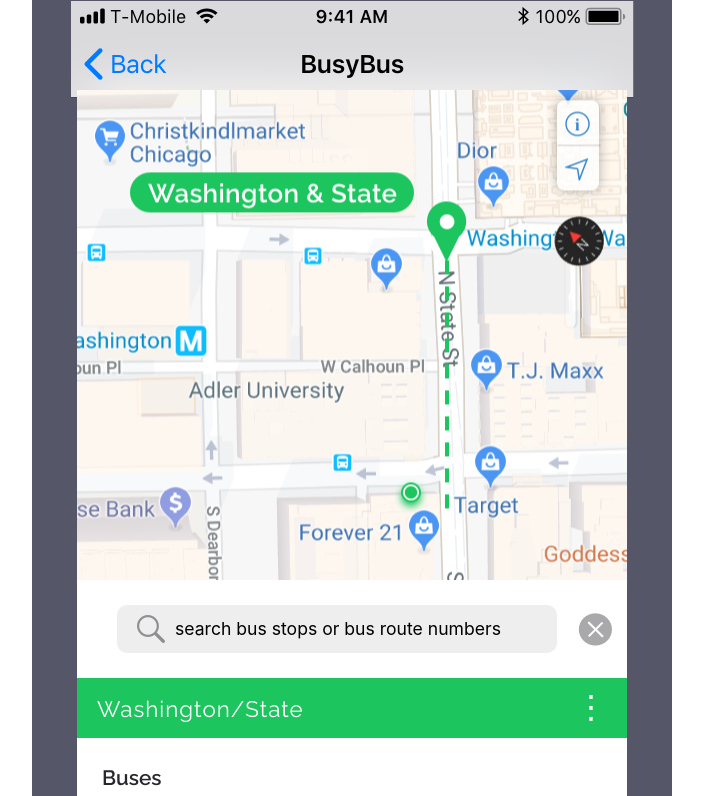
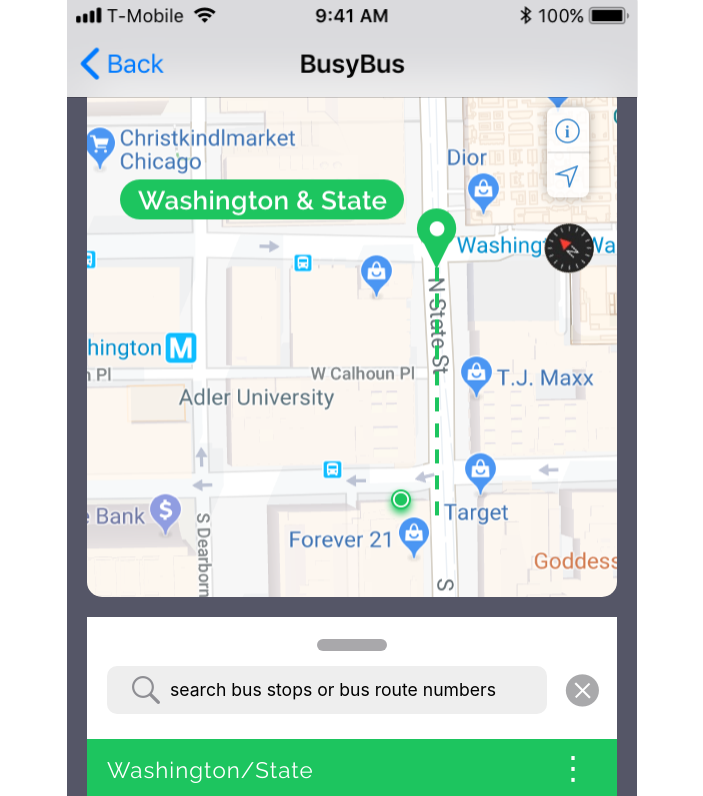
Before and after one commit to eunicejson/FrontendChallenge, a plain HTML site: page 060418_FrontendChallenge/index.html in a window 1280 px wide. Shown: the top 796 px of the page, without its empty margins (288-991 px from the left). Drawn offline with Linux system fonts and the light colour scheme.

Commit message:
060418_FrontendChallenge_v2

```diff
--- a/060418_FrontendChallenge/css/styles.css
+++ b/060418_FrontendChallenge/css/styles.css
@@ -5,55 +5,69 @@
 body {
   background-color: #fff;
   font-size: 16px;
-
 }
 
 .container {
-  width: 50%;
-  height: auto;
+  width: 570px;
   margin: 0 auto;
   background-color: #555667;
 }
 
+.inner-container {
+  width: 530px;
+  margin: 0 auto;
+  padding-bottom: 25px;
+}
+
 .header {
   margin: 0 auto;
-  width: 573px;
+  width: 571px;
+  position: relative;
 }
 
-.navigation_bar{
+.navigation_bar {
   width: 100%;
-  min-height: 100px;
-  background-image: url("../images/navigation_bar.png");
-  object-fit: cover;
-  background-repeat: no-repeat;
-  background-position: 50% 50%;
-  margin: 0 auto;
 }
 
 .map {
   margin: 0 auto;
   background-image: url("../images/map_image.png");
   min-height: 500px;
-  width: 550px;
   object-fit: cover;
   background-repeat: no-repeat;
   background-position: 100% 20%;
-  margin-top: -10px;
+  border-bottom-left-radius: 15px;
+  border-bottom-right-radius: 15px;
+  z-index: -1;
+  margin-top: -5px;
+
 }
 
 .app_background {
   background-color: #fff;
-  width: 550px;
   margin: 0 auto;
   padding-top: 25px;
-  height: 1250px;
-  margin-top: -10px;
+  margin-top: 20px;
+}
+
+.grey_button {
+  height:12px;
+  width: 70px;
+  border-radius: 20px;
+  background-color: #29272D;
+  opacity: 0.4;
+  margin: 0 auto;
+  margin-top: -3px;
+  margin-bottom: 15px;
+
 }
 
 .search_section {
   min-height: 40px;
   margin: 0 auto;
 }
+
+
 
 .search_section p {
   width: 440px;
@@ -62,15 +76,14 @@ body {
   padding: 15px;
   background-color: #eeeeee;
   border-radius: 10px;
-  margin: 0 auto;
-  margin-left: 40px;
+  margin-left: 20px;
 }
 
 .search_icon {
   display: inline-block;
   float: left;
   margin-top: 10px;
-  margin-left: 60px;
+  margin-left: 45px;
   padding-right: 10px;
 }
 
@@ -78,11 +91,10 @@ body {
   display: inline-block;
   float: right;
   margin-top: -40px;
-  margin-right: 15px;
+  margin-right: 18px;
 }
 
 .washington_state {
-  width: 550px;
   display: block;
   background-color: #1DC55F;
   padding: 20px;
@@ -102,7 +114,7 @@ body {
   color: #fff;
   font-size: 2em;
   transform: translate(-803%, -803%) rotate(180deg);
-  margin: 230px 0 0 510px;
+  margin: 230px 0 0 489px;
 }
 
 .bus_list h3 {
@@ -161,7 +173,6 @@ h4 {
 }
 
 .out_of_service {
-  border: 1px solid #6699ff;
   min-height: 50px;
   margin-top: -10px;
   display: inline;
@@ -176,3 +187,7 @@ h4 {
   margin-top: 52px;
 
 }
+
+.special {
+  border: none !important;
+}
--- a/060418_FrontendChallenge/index.html
+++ b/060418_FrontendChallenge/index.html
@@ -1,5 +1,6 @@
 <!DOCTYPE html>
 <html>
+
 <head>
   <meta charset="utf-8">
   <meta name="viewport" content="width=device-width, initial-scale=1">
@@ -12,18 +13,23 @@
 <body>
   <div class="container">
     <div class="header">
-        <div class="navigation_bar">
-        </div>
+      <img class="navigation_bar" src="images/navigation_bar.png" />
     </div>
 
-      <div class="map">
-      </div>
+    <div class="inner-container">
+
+      <div class="map"></div>
 
       <div class="app_background">
+        <div class="grey_button"></div>
         <div class="search_section">
-          <div class="search_icon"><img src="images/search_icon.png" /></div>
+          <div class="search_icon">
+            <img src="images/search_icon.png" />
+          </div>
           <p>search bus stops or bus route numbers</p>
-          <div class="close_button"><img src="images/close_button.png" /></div>
+          <div class="close_button">
+            <img src="images/close_button.png" />
+          </div>
         </div>
 
         <div class="washington_state">
@@ -40,7 +46,6 @@
             <li>6X</li>
             <h4>N/A > </h4>
             <p>Jackson Park Express</p>
-
 
             <img src="images/bus_icon.png" />
             <li>#151 Northbound</li>
@@ -72,23 +77,30 @@
           <ul>
             <img src="images/out_of_service.png" />
             <li>#4</li>
-                <div class="out_of_service"><h4>Starts 12:10AM > </h4></div>
+            <div class="out_of_service">
+              <h4>Starts 12:10AM > </h4></div>
             <p>Cottage Grove</p>
 
             <img src="images/out_of_service.png" />
             <li>#20</li>
-                <div class="out_of_service"><h4>Starts 12:10AM > </h4></div>
+            <div class="out_of_service">
+              <h4>Starts 12:10AM > </h4>
+            </div>
             <p>Madison</p>
 
             <img src="images/out_of_service.png" />
             <li>#157</li>
-                <div class="out_of_service"><h4>Starts 6:00AM ></h4></div>
-                <p>Streeterville/Taylor</p>
+            <div class="out_of_service">
+              <h4>Starts 6:00AM ></h4>
+            </div>
+            <p class="special">Streeterville/Taylor</p>
           </ul>
         </div>
-    </div><!--container-->
+      </div>
 
+    </div> <!--inner-container-->
 
+  </div>  <!--container-->
 
 </body>
 
```
Lines whose indentation alone changed are shown as unchanged.
